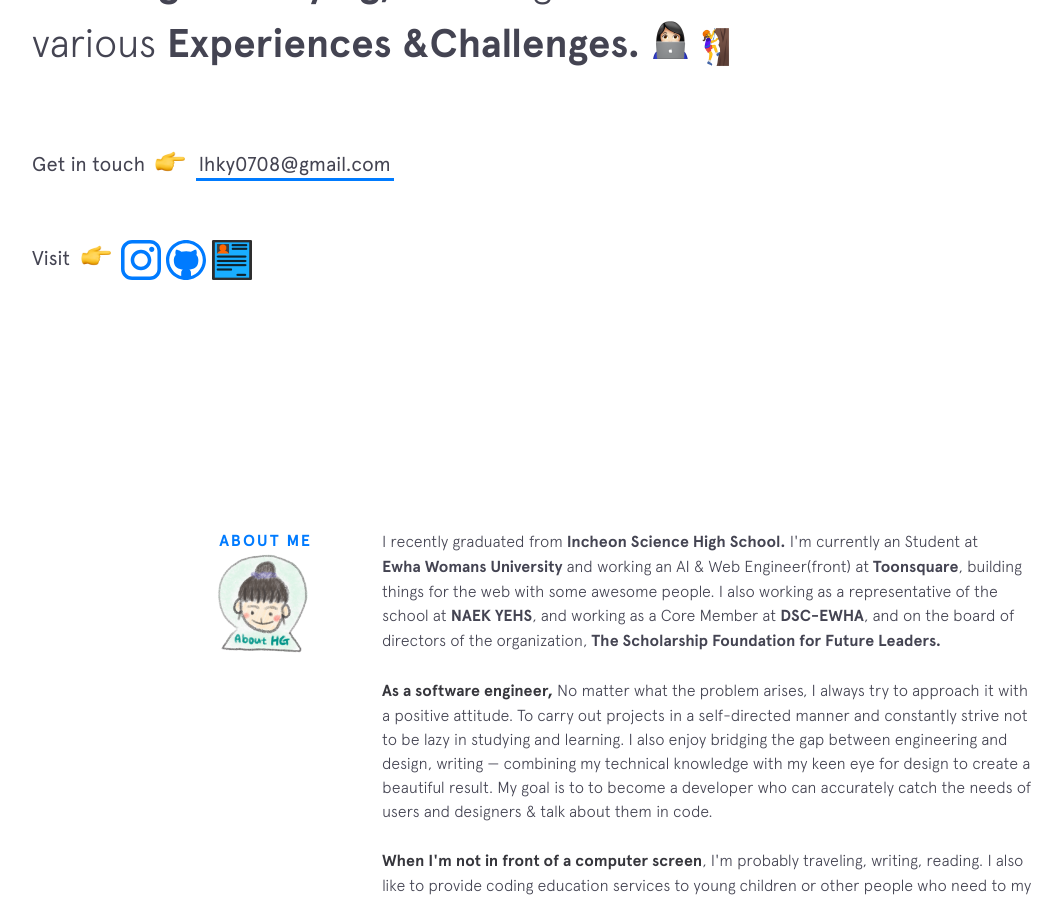
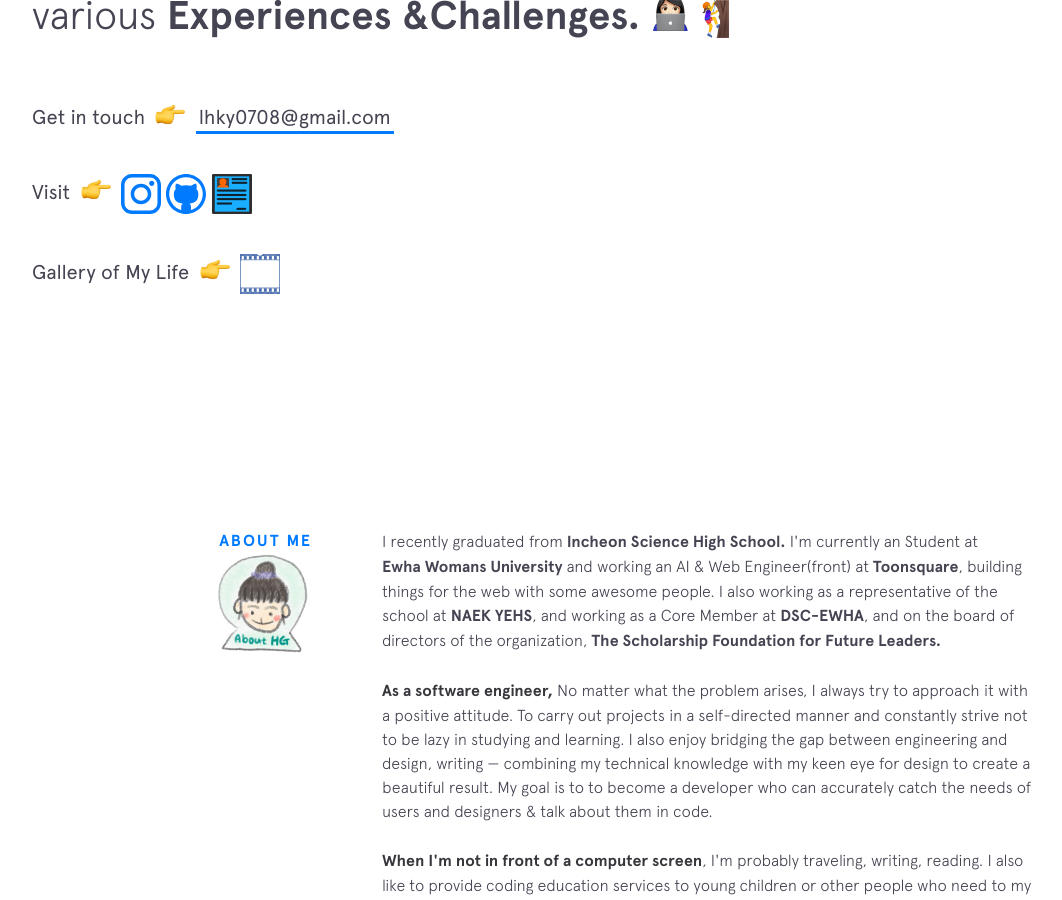
Before and after one commit to lhky78/lhky78.github.io, a Jekyll site: the page built from index.html, in a window 1280 px wide and 900 px high, scrolled down 471 px. Shown: the whole window, without its empty margins (68-1130 px from the left). Built offline with Jekyll 4.4.1, drawn with Linux system fonts in a browser that asks for light colours; nearby versions of some CDN libraries.

Commit message:
update all

```diff
--- a/_includes/intro.html
+++ b/_includes/intro.html
@@ -33,8 +33,16 @@
         <img src="https://lhky78.github.io//img/social/github.svg" width=40px height=40px></a>
     </span>
     <span>
-      <a href="https://www.notion.so/lhky78/Story-of-Ha-Gyeong-989fa7aab2e24f3199ee9c7733cc47ef" target="_blank">
+      <a href="https://lhky78.github.io/Resume_kor_HaGyeongLee.pdf" target="_blank">
         <img src="https://lhky78.github.io//img/social/resume.png" width=40px height=40px></a>
     </span>
   </h3>
+  <h3 class="intro__contact">
+    <span>Gallery of My Life </span>
+    <span class="emoji pointer"></span>
+    <span>
+      <a href="https://www.notion.so/lhky78/Story-of-Ha-Gyeong-989fa7aab2e24f3199ee9c7733cc47ef" target="_blank">
+        <img src="https://lhky78.github.io//img/emojis/gallery.png" width=40px height=40px></a>
+    </span>
+  </h3>
 </header>
```
Also changed, not shown: img/emojis/gallery.png (added).
